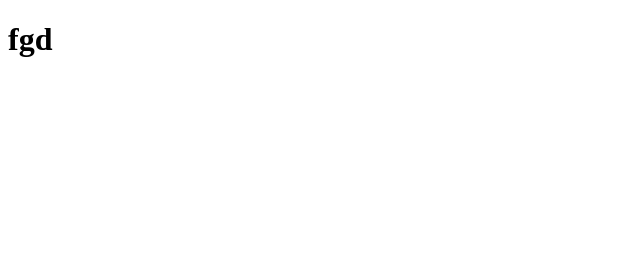
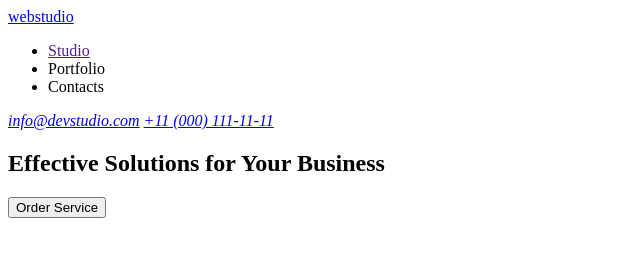
Before and after one commit to vladzaiats/goit-markup-hw-01, a plain HTML site: page index.html in a window 1280 px wide. Shown: the whole page, without its empty margins (0-640 px from the left). Drawn offline with Linux system fonts and the light colour scheme.

Commit message:
update markup

```diff
--- a/index.html
+++ b/index.html
@@ -3,9 +3,28 @@
   <head>
     <meta charset="UTF-8" />
     <meta name="viewport" content="width=device-width, initial-scale=1.0" />
-    <title>Web Studio</title>
+    <title>WebStudio</title>
   </head>
   <body>
-    <h1>fgd</h1>
+    <header>
+      <a href="./index.html">webstudio</a>
+      <nav>
+        <ul>
+          <li><a href="">Studio</a></li>
+          <li><a href=""></a>Portfolio</li>
+          <li><a href=""></a>Contacts</li>
+        </ul>
+      </nav>
+      <address>
+        <a href="meilto:info@devstudio.com">info@devstudio.com</a>
+        <a href="tel:+110001111111">+11 (000) 111-11-11</a>
+      </address>
+    </header>
+    <main>
+      <section>
+        <h1>Effective Solutions for Your Business</h1>
+        <button type="button">Order Service</button>
+      </section>
+    </main>
   </body>
 </html>
```
